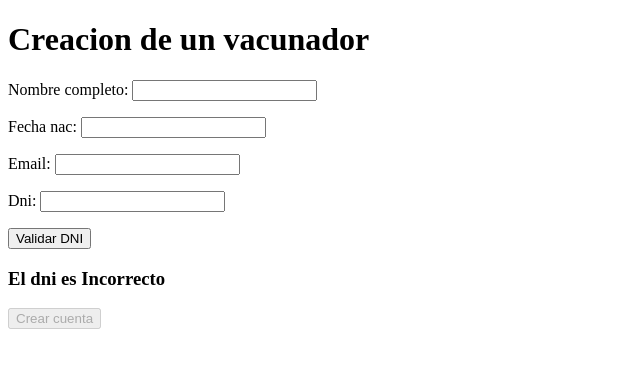
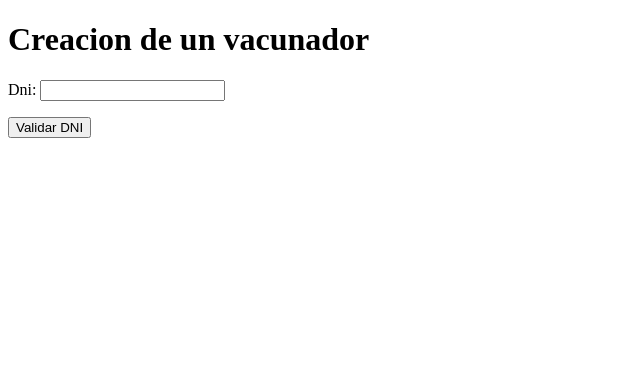
Before and after one commit to LautaroTorchia/VacunAssist-Grupo12, a Django app: page /administrator/create_vaccinator/ in a window 1280 px wide. Shown: the top 368 px of the page, without its empty margins (0-640 px from the left). Run offline with Django 4.2, Linux system fonts and the light colour scheme.

Commit message:
Bug de crear vacunador arreglado con creacion en 2 pasos, api todavia no implementada

```diff
--- a/src/VacunAssist/Vacunation_app/forms/creating_user_form.py
+++ b/src/VacunAssist/Vacunation_app/forms/creating_user_form.py
@@ -9,4 +9,5 @@ class CreatingUserForm(forms.ModelForm):
         fields = ["nombre_completo",
         "fecha_nac", "email"]
 
+class EnteringDniForm(forms.Form):
     dni=forms.CharField()
--- /dev/null
+++ b/src/VacunAssist/Vacunation_app/templates/dni_validation_view.html
@@ -0,0 +1,10 @@
+{% extends 'base.html' %}
+
+{% block content %}
+    <h1> Creacion de un vacunador</h1>
+    <form action="" method="post"> {% csrf_token %}
+        {{ form.as_p }}
+        <input type="submit" value="Validar DNI">
+    </form>
+
+{% endblock content %}
--- a/src/VacunAssist/Vacunation_app/templates/vaccinator_creation.html
+++ b/src/VacunAssist/Vacunation_app/templates/vaccinator_creation.html
@@ -3,17 +3,11 @@
 {% block content %}
 
 <h1> Creacion de un vacunador</h1>
+<h3 color="green"> El dni esta validado</h3>
 <form action="" method="post"> {% csrf_token %}
     {{ form.as_p }}
     <p></p>
-    <input type="submit"  name="dni-validation" value="Validar DNI">
-    {% if dni_validated  %}
-        <h3 color="green"> El dni esta validado</h3>
-        <input type="submit" name="create-account" value="Crear cuenta">
-    {% else %}
-        <h3 color="red"> El dni es Incorrecto</h3>
-        <input type="submit" name="create-account" value="Crear cuenta" disabled="true">
-    {% endif %}
+    <input type="submit" name="create-account" value="Crear cuenta">
 
 </form>
 
--- a/src/VacunAssist/Vacunation_app/urls/administrator_urls.py
+++ b/src/VacunAssist/Vacunation_app/urls/administrator_urls.py
@@ -7,7 +7,8 @@ from ..views.administrator_view import *
 
 urlpatterns = [
     path("", administrator_home_view, name="admin-home-view"),
-    path("create_vaccinator/",creating_vaccinator_view,name="creating-vaccinator-view"),
+    path("create_vaccinator/",validating_dni_for_vaccinator_view,name="creating-vaccinator-view"),
+    path("create_vaccinator/step2",creating_vaccinator_view,name="create_vaccinator_step2"),
     path("vaccinators_list/", vaccinators_list_view, name="vaccinators_list"),
     path("stock/", stock_view, name="stock_view"),
     path('cambiarNombre/',NameUpdate.as_view(),name="cambiarNombre"),
--- a/src/VacunAssist/Vacunation_app/views/administrator_view.py
+++ b/src/VacunAssist/Vacunation_app/views/administrator_view.py
@@ -1,7 +1,7 @@
 import random
 from django.shortcuts import render
 from Vacunation_app.forms.stock_form import StockForm
-from ..forms.creating_user_form import CreatingUserForm
+from ..forms.creating_user_form import CreatingUserForm, EnteringDniForm
 from ..models import Vacuna, VacunaEnVacunatorio, Vacunador, Vacunatorio
 import string
 from django.core.mail import send_mail
@@ -9,52 +9,56 @@ from VacunAssist.settings import DEFAULT_FROM_EMAIL
 from ..custom_functions import check_dni
 from django.views.generic.edit import FormView
 from ..forms.update_name_form import NameUpdateForm
-from django.core.exceptions import ObjectDoesNotExist
 from django.contrib import messages
 from django.shortcuts import redirect
+import requests
 
 def administrator_home_view(request):
     return render(request, "administrator_view.html", {})
 
 
+def validating_dni_for_vaccinator_view(request):
+    dni_form = EnteringDniForm(request.POST or None)
+    print(dni_form.is_valid())
+    if dni_form.is_valid():
+        #requests.get()
+        request.session['dni']= dni_form.cleaned_data.get("dni")
+        return redirect("/administrator/create_vaccinator/step2")
+
+    return render(request,"dni_validation_view.html",{"form":dni_form})
+
+
 def creating_vaccinator_view(request):
-
     letters = string.ascii_lowercase
     numbers= string.digits
     user_creation_form = CreatingUserForm(request.POST or None)
-    success = False
-    dni_validated = False
+    success=False
 
-    if "dni-validation" in request.POST:
-        dni_validated = check_dni(request.POST["dni"])
-    else:
-        if user_creation_form.is_valid():
+    if user_creation_form.is_valid():
 
-            user_instance = user_creation_form.save()
-            password = ''.join(random.choice(letters) for i in range(10))
-            user_instance.set_password(password)
-            user_instance.clave = ''.join(random.choice(numbers) for i in range(4))
-            user_instance.dni = user_creation_form.cleaned_data.get("dni")
-            user_instance.save()
+        user_instance = user_creation_form.save(commit=False)
+        user_instance.clave = ''.join(random.choice(numbers) for i in range(4))
+        password = ''.join(random.choice(letters) for i in range(10))
+        user_instance.set_password(password)
+        user_instance.dni = request.session["dni"]
+        user_instance.save()
 
-            vaccinator_instance = Vacunador.objects.create(user=user_instance)
-            vaccinator_instance.save()
-            user_creation_form = CreatingUserForm()
+        vaccinator_instance = Vacunador.objects.create(user=user_instance)
+        vaccinator_instance.save()
+        success=True
+        user_creation_form = CreatingUserForm()
 
-            success = True
-
-            send_mail("Registro de vacunador a VacunAssist",
-                      f"""Hola, {user_instance.nombre_completo}
-            Se ha registrado una cuenta en VacunAssist a su nombre aqui estan sus credenciales:
-            Contraseña: {password}
-            clave:   {user_instance.clave}""",
-                      DEFAULT_FROM_EMAIL, [user_instance.email],
-                      fail_silently=False)
+        send_mail("Registro de vacunador a VacunAssist",
+                    f"""Hola, {user_instance.nombre_completo}
+        Se ha registrado una cuenta en VacunAssist a su nombre aqui estan sus credenciales:
+        Contraseña: {password}
+        clave:   {user_instance.clave}""",
+                    DEFAULT_FROM_EMAIL, [user_instance.email],
+                    fail_silently=False)
 
     context = {
         "form": user_creation_form,
-        "success": success,
-        "dni_validated": dni_validated
+        "success":success,
     }
 
     return render(request, "vaccinator_creation.html", context)
```
